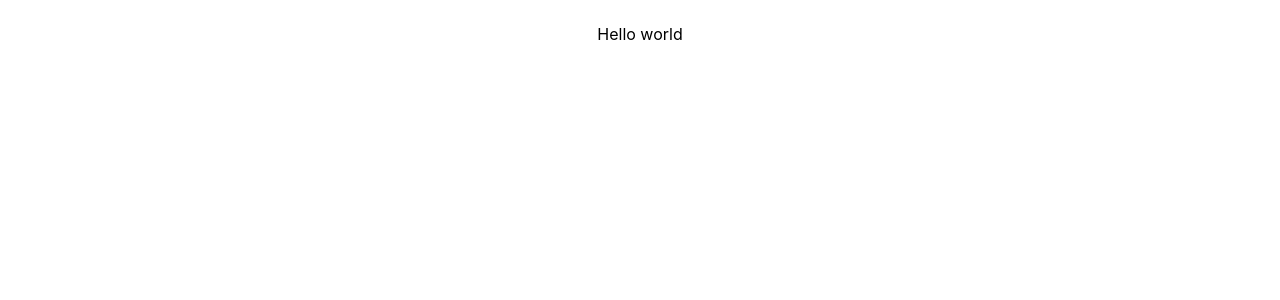
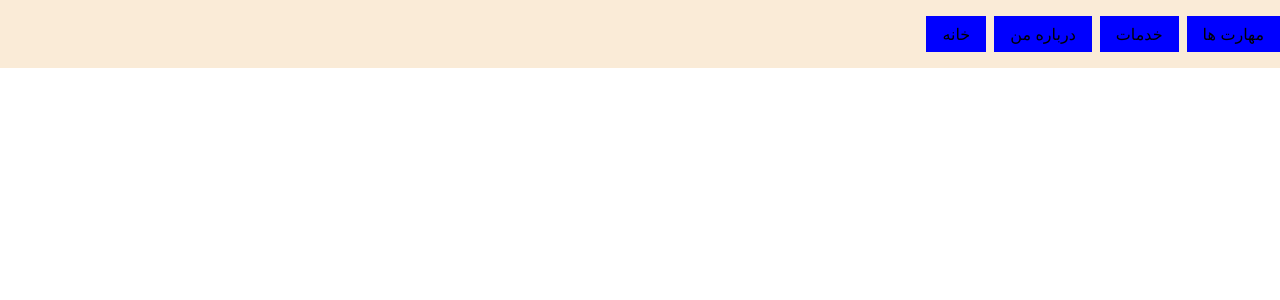
Before and after one commit to MaziyarParsi/portfolio-project, a React (Create React App) app: page / in a window 1280 px wide. Shown: the top 300 px of the page. Built offline with nearby package versions, Linux system fonts and the light colour scheme.

Commit message:
add-initial-header-component

```diff
--- a/public/index.html
+++ b/public/index.html
@@ -5,10 +5,7 @@
     <link rel="icon" href="%PUBLIC_URL%/favicon.ico" />
     <meta name="viewport" content="width=device-width, initial-scale=1" />
     <meta name="theme-color" content="#000000" />
-    <meta
-      name="description"
-      content="Web site created using create-react-app"
-    />
+    <meta name="description" content="Web site created using create-react-app" />
     <link rel="apple-touch-icon" href="%PUBLIC_URL%/logo192.png" />
     <!--
       manifest.json provides metadata used when your web app is installed on a
@@ -24,7 +21,7 @@
       work correctly both with client-side routing and a non-root public URL.
       Learn how to configure a non-root public URL by running `npm run build`.
     -->
-    <title>React App</title>
+    <title>Portfolio</title>
   </head>
   <body>
     <noscript>You need to enable JavaScript to run this app.</noscript>
--- a/src/App/App.js
+++ b/src/App/App.js
@@ -1,7 +1,13 @@
+import React from "react"
+import Header from "../Header/Header"
 import "./App.css"
 
 function App() {
-  return <div className="App">Hello world</div>
+  return (
+    <div>
+      <Header />
+    </div>
+  )
 }
 
 export default App
--- /dev/null
+++ b/src/Header/Header.css
@@ -0,0 +1,14 @@
+.headerDiv {
+  background-color: antiquewhite;
+  display: flex;
+  justify-content: flex-end;
+}
+ul {
+  list-style-type: none;
+}
+li {
+  display: inline-block;
+  background-color: blue;
+  margin-left: 0.5rem;
+  padding: 0.5rem 1rem;
+}
--- /dev/null
+++ b/src/Header/Header.js
@@ -0,0 +1,17 @@
+import React from "react"
+import "./Header.css"
+
+const Header = () => (
+  <div className="headerDiv">
+    <div>
+      <ul>
+        <li>خانه</li>
+        <li>درباره من</li>
+        <li>خدمات</li>
+        <li>مهارت ها</li>
+      </ul>
+    </div>
+  </div>
+)
+
+export default Header
--- a/src/index.css
+++ b/src/index.css
@@ -1,13 +1,12 @@
 body {
   margin: 0;
-  font-family: -apple-system, BlinkMacSystemFont, 'Segoe UI', 'Roboto', 'Oxygen',
-    'Ubuntu', 'Cantarell', 'Fira Sans', 'Droid Sans', 'Helvetica Neue',
-    sans-serif;
+  box-sizing: border-box;
+  font-family: -apple-system, BlinkMacSystemFont, "Segoe UI", "Roboto", "Oxygen", "Ubuntu",
+    "Cantarell", "Fira Sans", "Droid Sans", "Helvetica Neue", sans-serif;
   -webkit-font-smoothing: antialiased;
   -moz-osx-font-smoothing: grayscale;
 }
 
 code {
-  font-family: source-code-pro, Menlo, Monaco, Consolas, 'Courier New',
-    monospace;
+  font-family: source-code-pro, Menlo, Monaco, Consolas, "Courier New", monospace;
 }
--- a/src/index.js
+++ b/src/index.js
@@ -3,9 +3,4 @@ import ReactDOM from "react-dom"
 import "./index.css"
 import App from "./App/App"
 
-ReactDOM.render(
-  <React.StrictMode>
-    <App />
-  </React.StrictMode>,
-  document.getElementById("root")
-)
+ReactDOM.render(<App />, document.getElementById("root"))
```
